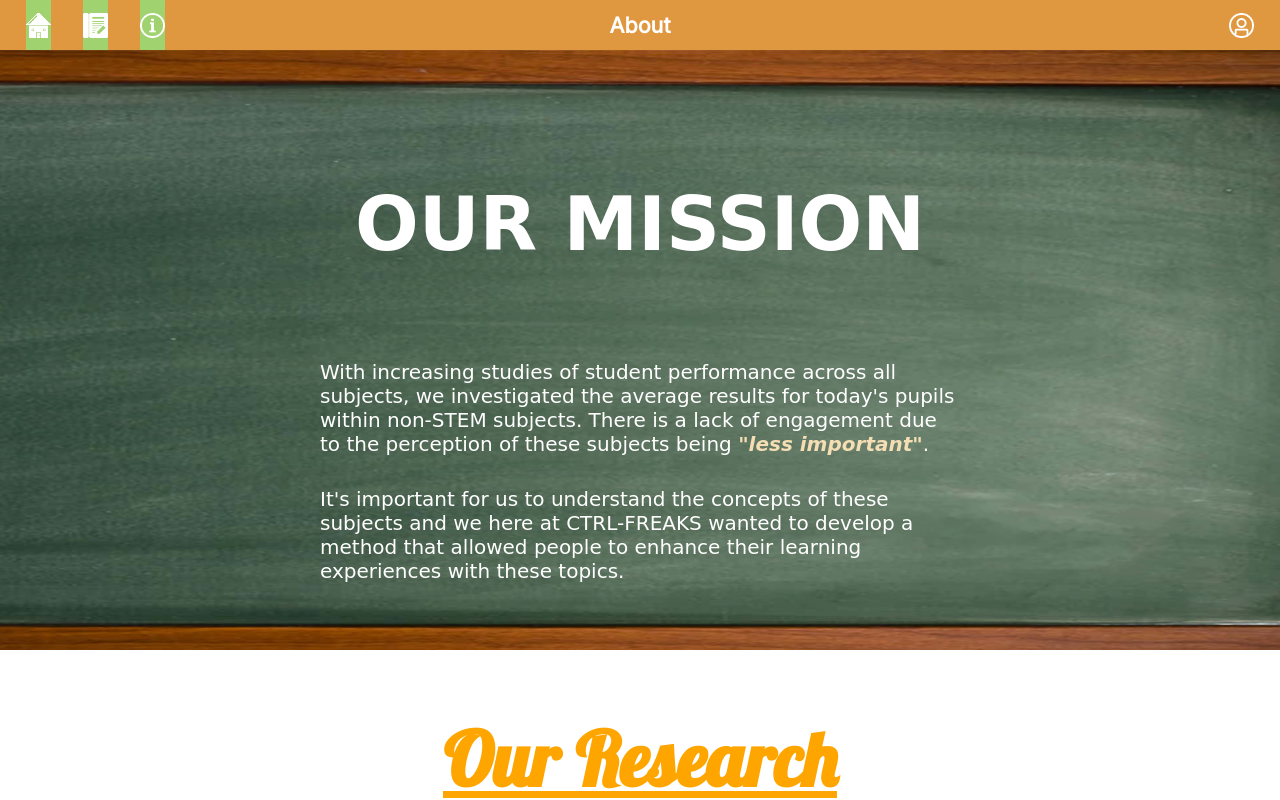
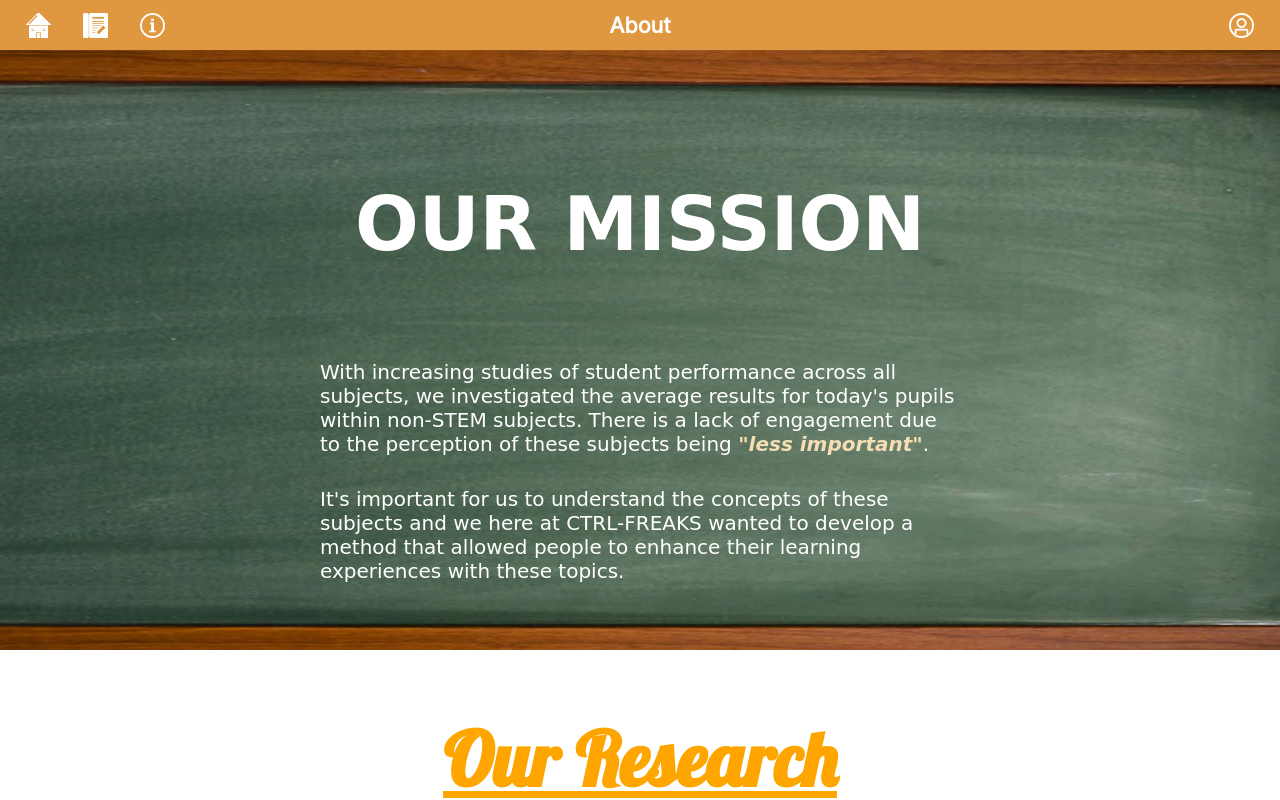
Before and after one commit to RemnantEcho/education_game, a website: page client/about.html in a window 1280 px wide. Drawn offline with Linux system fonts and the light colour scheme; a web font is replaced by a local one.

Commit message:
fixed bg colour of nav buttons on about page

```diff
--- a/client/css/about.css
+++ b/client/css/about.css
@@ -16,7 +16,10 @@ li a {
   padding: 10px 14px;
   text-decoration: none;
 }
+.nav-icon {
+    background-color: #e09840;
 
+}
 .mission h1 {
   font-size: 75px;
   color:white;
```
